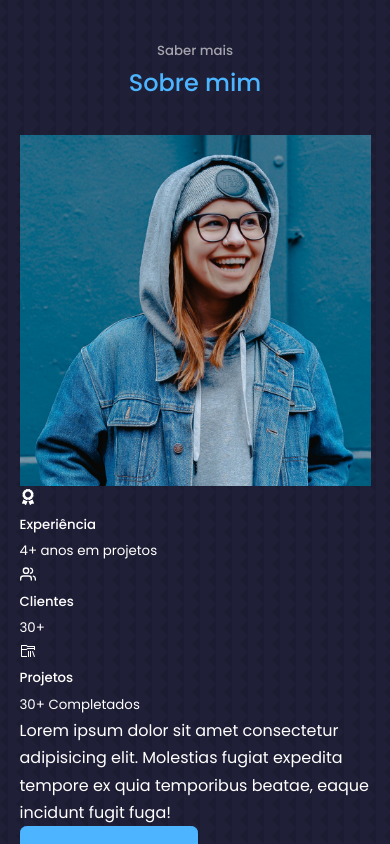
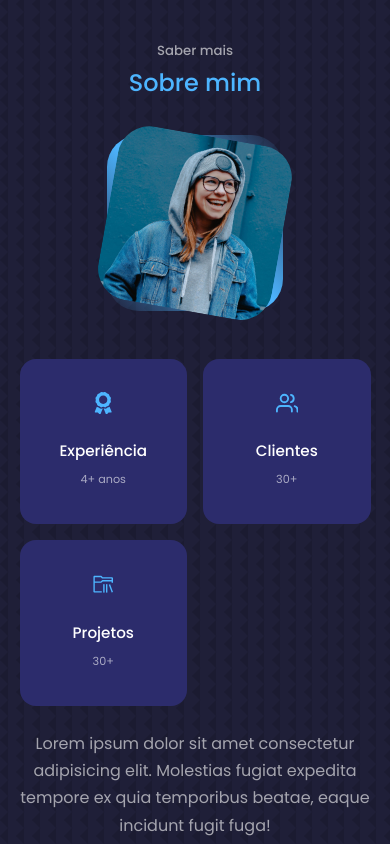
Before and after one commit to Jotapcinfo/portfolio-react-2, a React (Create React App) app: page / in a window 390 px wide. Shown: the part 900-1744 px from the top of the page. Built offline with nearby package versions, Linux system fonts and the light colour scheme.

Commit message:
end sobre

```diff
--- a/src/components/sobre/Sobre.jsx
+++ b/src/components/sobre/Sobre.jsx
@@ -24,7 +24,7 @@ const Sobre = () => {
             <article className='sobre__card'>
               <FaAward className='sobre__icon' />
               <h5>Experiência</h5>
-              <small>4+ anos em projetos</small>
+              <small>4+ anos</small>
             </article>
 
             <article className='sobre__card'>
@@ -36,7 +36,7 @@ const Sobre = () => {
             <article className='sobre__card'>
               <VscFolderLibrary className='sobre__icon' />
               <h5>Projetos</h5>
-              <small>30+ Completados</small>
+              <small>30+</small>
             </article>
           </div>
           <p>
--- a/src/components/sobre/sobre.css
+++ b/src/components/sobre/sobre.css
@@ -0,0 +1,106 @@
+.sobre__container {
+    display: grid;
+    grid-template-columns: 35% 50%;
+    gap: 15%;
+}
+
+.sobre__me {
+    width: 100%;
+    aspect-ratio: 1/1;
+    border-radius: 2rem;
+    background: linear-gradient(45deg, transparent, var(--color-primary), transparent);
+    display: grid;
+    place-items: center;
+}
+
+.sobre__me-image {
+    border-radius: 2rem;
+    overflow: hidden;
+    transform: rotate(10deg);
+    transition: var(--transition);
+}
+
+.sobre__me-image:hover {
+    transform: rotate(0);
+}
+
+.sobre__cards {
+    display: grid;
+    grid-template-columns: repeat(3, 1fr);
+    gap: 1.5rem;
+}
+
+.sobre__card {
+    background: var(--color-bg-variant);
+    border: 1px solid transparent;
+    border-radius: 1rem;
+    padding: 2rem;
+    text-align: center;
+    transition: var(--transition);
+}
+
+.sobre__card:hover {
+    background: transparent;
+    border-color: var(--color-primary-variant);
+    cursor: default;
+}
+
+.sobre__icon {
+    color: var(--color-primary);
+    font-size: 1.4rem;
+    margin-bottom: 1rem;
+}
+
+.sobre__card h5 {
+    font-size:  0.95rem;
+}
+
+.sobre__card small {
+    font-size: 0.7rem;
+    color: var(--color-light);
+}
+
+.sobre__content p {
+    margin: 2rem 0 2.6rem;
+    color: var(--color-light);
+}
+
+/* Query Mídias (Dispositivos Médios */
+
+@media screen and (max-width: 1024px) {
+    .sobre__container {
+        grid-template-columns: 1fr;
+        gap: 0;
+    }
+
+    .sobre__me {
+        width: 50%;
+        margin: 2rem auto 4rem;
+    }
+
+    .sobre__content p {
+        margin: 1rem 0 1.5rem;
+    }
+}
+
+/* Query Mídias (Dispositivos Pequenos */
+
+@media screen and (max-width: 600px) {
+    .sobre__me {
+        width: 50%;
+        margin: 0 auto 3rem;
+    }
+
+    .sobre__cards {
+        grid-template-columns: 1fr 1fr;
+        gap: 1rem;
+    }
+
+    .sobre__content {
+        text-align: center;
+    }
+
+    .sobre__content p {
+        margin: 1.5rem 0;
+    }
+}
```
